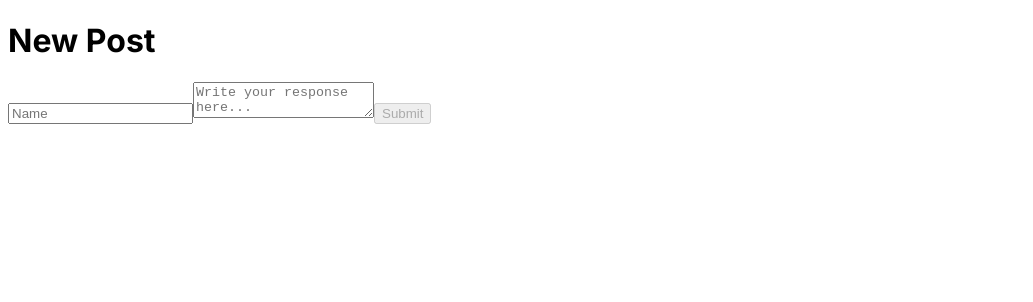
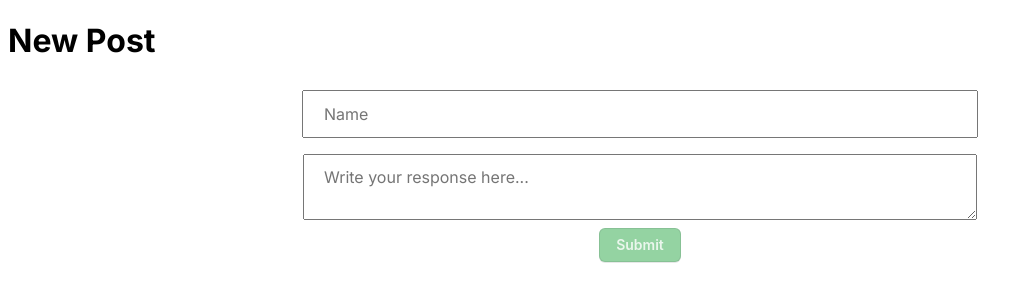
Before and after one commit to dramos2001/NestedComments, a React (Vite) app in the folder nested-comments/: page / in a window 1280 px wide. Shown: the top 302 px of the page, without its empty margins (0-1033 px from the left). Built offline with nearby package versions, Linux system fonts and the light colour scheme.

Commit message:
Added styling for comments, forms, and icons

```diff
--- a/nested-comments/index.html
+++ b/nested-comments/index.html
@@ -14,5 +14,6 @@
   <body>
     <div id="root"></div>
     <script type="module" src="/src/main.tsx"></script>
+    <script src="https://kit.fontawesome.com/e844d1d4f8.js" crossorigin="anonymous"></script>
   </body>
 </html>
--- a/nested-comments/package.json
+++ b/nested-comments/package.json
@@ -10,6 +10,11 @@
     "preview": "vite preview"
   },
   "dependencies": {
+    "@fortawesome/fontawesome-svg-core": "^6.7.2",
+    "@fortawesome/free-brands-svg-icons": "^6.7.2",
+    "@fortawesome/free-regular-svg-icons": "^6.7.2",
+    "@fortawesome/free-solid-svg-icons": "^6.7.2",
+    "@fortawesome/react-fontawesome": "^0.2.2",
     "react": "^18.3.1",
     "react-dom": "^18.3.1"
   },
--- /dev/null
+++ b/nested-comments/src/App.module.css
@@ -0,0 +1,3 @@
+.commentForm {
+
+}
--- a/nested-comments/src/App.tsx
+++ b/nested-comments/src/App.tsx
@@ -1,4 +1,4 @@
-import './App.css'
+import styles from  './App.module.css'
 import { useState } from 'react'
 import CommentForm from './Components/CommentForm';
 import Comment from './Components/Comment';
@@ -26,7 +26,7 @@ function App() {
 
   return (
     <>
-      <div>
+      <div className={styles.commentForm}>
         <h1><b>New Post</b></h1>
         <CommentForm onSubmit={handleCommentSubmit}/>
       </div>
--- /dev/null
+++ b/nested-comments/src/Components/Comment.module.css
@@ -0,0 +1,9 @@
+.replyButton {
+  background-color: transparent;
+  border: none;
+  margin: 2px;
+}
+
+.replyButton:hover {
+  cursor: pointer;
+}
--- a/nested-comments/src/Components/Comment.tsx
+++ b/nested-comments/src/Components/Comment.tsx
@@ -2,6 +2,9 @@ import { useState } from "react";
 import CommentForm from "./CommentForm";
 import VoteComment from "./VoteComment";
 import { CommentType } from "../App";
+import styles from './Comment.module.css';
+import { FontAwesomeIcon } from "@fortawesome/react-fontawesome";
+import { faReply } from "@fortawesome/free-solid-svg-icons";
 
 interface Props {
   comment: CommentType;
@@ -34,8 +37,8 @@ export default function Comment({ comment }: Props) {
       <div>
         <h4>{comment.name}</h4>
         <p>{comment.text}</p>
-        <button id="reply-button" onClick={handleReplyButtonClick}>
-          Reply
+        <button className={styles.replyButton} id="reply-button" onClick={handleReplyButtonClick}>
+          <FontAwesomeIcon icon={faReply} />
         </button>
       </div>
       <VoteComment />
--- /dev/null
+++ b/nested-comments/src/Components/CommentForm.module.css
@@ -0,0 +1,68 @@
+.formContainer {
+  display: flex;
+  flex-direction: column;
+  flex-wrap: wrap;
+  justify-content: center;
+  align-items: center;
+}
+
+.nameInput {
+  padding: 12px 20px;
+  margin: 8px 0;
+  width: 50%;
+  font-family: 'Inter', serif;
+  font-size: 16px;
+}
+
+/* CSS */
+.submitButton {
+  appearance: none;
+  background-color: #2ea44f;
+  border: 1px solid rgba(27, 31, 35, 0.15);
+  border-radius: 6px;
+  box-shadow: rgba(27, 31, 35, 0.1) 0 1px 0;
+  box-sizing: border-box;
+  color: #fff;
+  cursor: pointer;
+  display: inline-block;
+  font-family: -apple-system, system-ui, "Segoe UI", Helvetica, Arial,
+    sans-serif, "Apple Color Emoji", "Segoe UI Emoji";
+  font-size: 14px;
+  font-weight: 600;
+  line-height: 20px;
+  padding: 6px 16px;
+  position: relative;
+  text-align: center;
+  text-decoration: none;
+  user-select: none;
+  -webkit-user-select: none;
+  touch-action: manipulation;
+  vertical-align: middle;
+  white-space: nowrap;
+}
+
+.submitButton:focus:not(:focus-visible):not(.focus-visible) {
+  box-shadow: none;
+  outline: none;
+}
+
+.submitButton:hover {
+  background-color: #2c974b;
+}
+
+.submitButton:focus {
+  box-shadow: rgba(46, 164, 79, 0.4) 0 0 0 3px;
+  outline: none;
+}
+
+.submitButton:disabled {
+  background-color: #94d3a2;
+  border-color: rgba(27, 31, 35, 0.1);
+  color: rgba(255, 255, 255, 0.8);
+  cursor: default;
+}
+
+.submitButton:active {
+  background-color: #298e46;
+  box-shadow: rgba(20, 70, 32, 0.2) 0 1px 0 inset;
+}
--- a/nested-comments/src/Components/CommentForm.tsx
+++ b/nested-comments/src/Components/CommentForm.tsx
@@ -1,4 +1,5 @@
 import { useState } from "react";
+import styles from './CommentForm.module.css'
 
 interface Props {
   onSubmit: (name: string, comment: string) => void;
@@ -28,8 +29,9 @@ export default function CommentForm({ onSubmit }: Props) {
   const canSubmitComment = name.trim() === "" || comment.trim() === "";
 
   return (
-    <form onSubmit={handleFormSubmit}>
+    <form className={styles.formContainer} onSubmit={handleFormSubmit}>
       <input
+        className={styles.nameInput}
         type="text"
         name="nameInput"
         placeholder="Name"
@@ -37,12 +39,13 @@ export default function CommentForm({ onSubmit }: Props) {
         onChange={handleNameChange}
       />
       <textarea
+        className={styles.nameInput}
         name="commentInput"
         placeholder="Write your response here..."
         value={comment}
         onChange={handleCommentChange}
       />
-      <button type="submit" id="submit-button" disabled={canSubmitComment}>
+      <button className={styles.submitButton} type="submit" id="submit-button" disabled={canSubmitComment}>
         Submit
       </button>
     </form>
--- /dev/null
+++ b/nested-comments/src/Components/VoteComment.module.css
@@ -0,0 +1,9 @@
+.voteButton {
+    background-color: transparent;
+    border: none;
+    margin: 3px;
+}
+
+.voteButton:hover {
+    cursor: pointer;
+}
--- a/nested-comments/src/Components/VoteComment.tsx
+++ b/nested-comments/src/Components/VoteComment.tsx
@@ -1,4 +1,7 @@
 import { useState } from "react";
+import styles from "./VoteComment.module.css";
+import { FontAwesomeIcon } from "@fortawesome/react-fontawesome";
+import { faArrowDownLong, faArrowUpLong } from "@fortawesome/free-solid-svg-icons";
 
 export default function VoteComment() {
   const [score, setCommentScore] = useState(0);
@@ -12,10 +15,14 @@ export default function VoteComment() {
   };
 
   return (
-    <div className="comment-scores">
-      <button onClick={handleCommentUpvote}>Up</button>
+    <div>
+      <button className={styles.voteButton} onClick={handleCommentUpvote}>
+        <FontAwesomeIcon icon={faArrowUpLong} />
+      </button>
       <span>{score}</span>
-      <button onClick={handleCommentDownvote}>Down</button>
+      <button className={styles.voteButton} onClick={handleCommentDownvote}>
+        <FontAwesomeIcon icon={faArrowDownLong} />
+      </button>
     </div>
   );
 }
```
Also changed, not shown: nested-comments/src/App.css (deleted), 1 other file (tests, documents, lock files or other folders).
